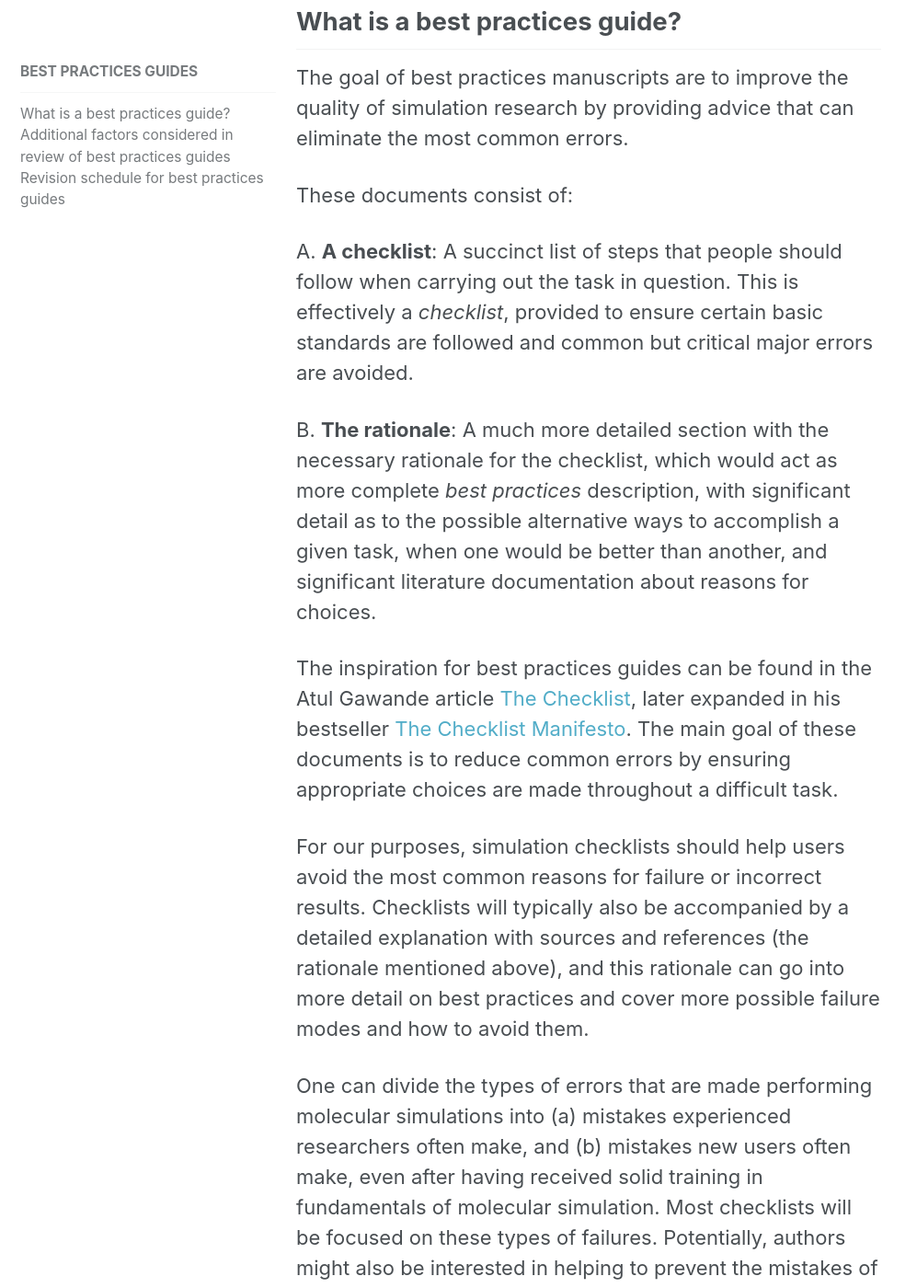
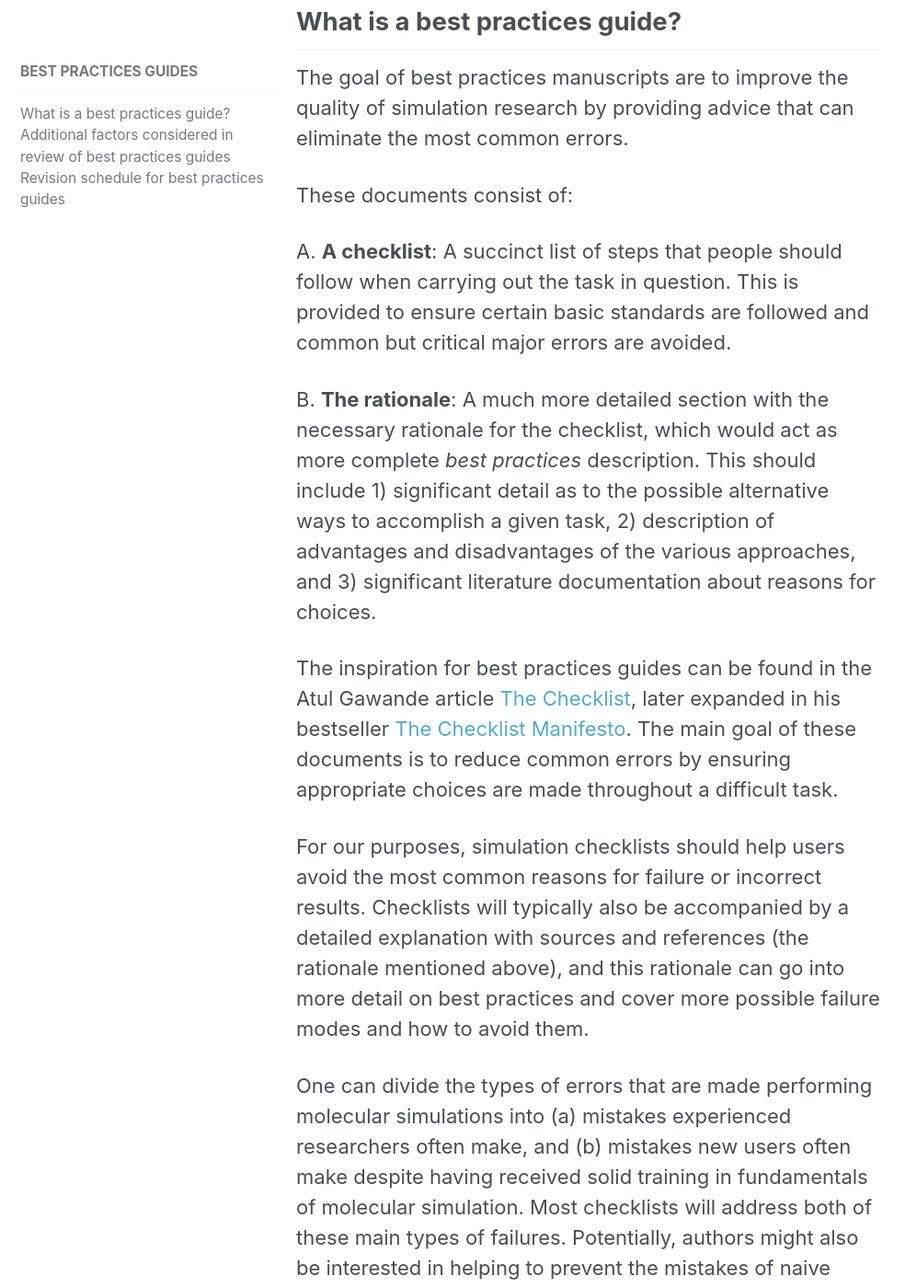
Before and after one commit to livecomsjournal/livecomsjournal.github.io, a Jekyll site: the page built from _policies/02_best_practices.md, in a window 1280 px wide and 1400 px high, scrolled down 244 px. Shown: the whole window at 92% size, without its empty margins (0-997 px from the left). Built offline with Jekyll 4.4.1, drawn with Linux system fonts in a browser that asks for light colours; some of the changed text lies outside the part shown.

Commit message:
Revisions to 'best practices' guidelines by DW Siderius.

```diff
--- a/_policies/02_best_practices.md
+++ b/_policies/02_best_practices.md
@@ -12,10 +12,9 @@ The goal of best practices manuscripts are to improve the quality of simulation
 
 These documents consist of:
 
-A. **A checklist**: A succinct list of steps that people should follow when carrying out the task in question. This is effectively a *checklist*, provided to ensure certain basic standards are followed and common but
-critical major errors are avoided.
+A. **A checklist**: A succinct list of steps that people should follow when carrying out the task in question. This is provided to ensure certain basic standards are followed and common but critical major errors are avoided.
 
-B. **The rationale**: A much more detailed section with the necessary rationale for the checklist, which would act as more complete *best practices* description, with significant detail as to the possible alternative ways to accomplish a given task, when one would be better than another, and significant literature documentation about reasons for choices.
+B. **The rationale**: A much more detailed section with the necessary rationale for the checklist, which would act as more complete *best practices* description. This should include 1) significant detail as to the possible alternative ways to accomplish a given task, 2) description of advantages and disadvantages of the various approaches, and 3) significant literature documentation about reasons for choices.
 
 The inspiration for best practices guides can be found in the Atul
 Gawande article [The
@@ -33,10 +32,10 @@ cover more possible failure modes and how to avoid them.
 
 One can divide the types of errors that are made performing molecular
 simulations into (a) mistakes experienced researchers often make, and (b)
-mistakes new users often make, even after having received solid
+mistakes new users often make despite having received solid
 training in fundamentals of molecular simulation. Most checklists will
-be focused on these types of failures.  Potentially, authors might also be interested in helping to prevent the mistakes of naive users who do not understand the
-basic principles of molecular simulation. However, normal best practices documents can assume a basic familiarity with the fundamentals of molecular simulations; a separate class of documents can be targeted at introducing novice users to the field, and these will serve as prerequisites for more detailed documents.
+address both of these main types of failures. Potentially, authors might also be interested in helping to prevent the mistakes of naive users who do not understand the
+basic principles of molecular simulation. However, normal best practices documents can assume a basic familiarity with the fundamentals of molecular simulations; a separate class of documents can be targeted at introducing novice users to the field, and these can serve as prerequisites for more detailed documents.
 
 ## Additional factors considered in review of best practices guides
 Reviewers will consider the following factors in reviewing best practices guides:
```
